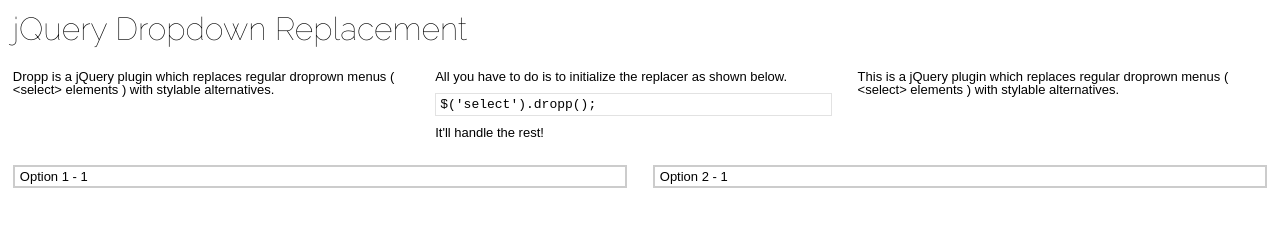
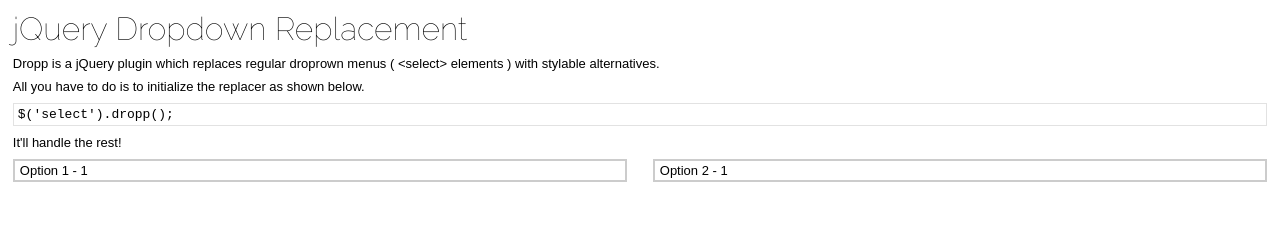
Before and after one commit to matrushka/Dropp, a plain HTML site: page index.html in a window 1280 px wide. Drawn offline with nearby package versions, Linux system fonts and the light colour scheme; a web font is replaced by a local one.

Commit message:
Tweaked sample page

```diff
--- a/index.html
+++ b/index.html
@@ -11,23 +11,24 @@
 	<script type="text/javascript" src="jquery.dropp.js"></script>
 	<style type="text/css">
 		html,body { font-family: 'Droid Sans', arial, serif; font-size:13px;}
-		h1 { font-family: 'Raleway', arial, serif; font-size:32px; font-weight:100; }
-		.cont_50 { width:48%; margin:1%; float:left; }
-		.cont_100 { width:98%; margin:1%; float:left; }
-		.cont_33 { width:31%; margin:1%; float:left; }
+		h1 { font-family: 'Raleway', arial, serif; font-size:32px; font-weight:100; margin:1% 0 1% 0;}
+		.cont_50 { width:48%; margin:0 1% 0 1%; float:left; }
+		.cont_100 { width:98%; margin:0 1% 0 1%; float:left; }
+		.cont_33 { width:31%; margin:0 1% 0 1%; float:left; }
 		/* http://sonspring.com/journal/clearing-floats */
 		.clear { clear: both; display: block; overflow: hidden; visibility: hidden; width: 0; height: 0; }
-		code {padding:4px; border: 1px solid #e2e2e2;margin:10px 0 10px 0;display:block;}
+		code {padding:4px; border: 1px solid #e2e2e2;margin:0 0 10px 0;display:block;}
+		p {margin:0 0 10px 0;}
 	</style>
 </head>
 <body>
 	<div class="cont_100">
 		<h1>jQuery Dropdown Replacement</h1>
 	</div>
-	<div class="cont_33">
-		<p>Dropp is a jQuery plugin which replaces regular droprown menus ( &lt;select&gt; elements ) with stylable alternatives.</p>
-	</div>
-	<div class="cont_33">
+	<div class="cont_100">
+		<p>
+			Dropp is a jQuery plugin which replaces regular droprown menus ( &lt;select&gt; elements ) with stylable alternatives.
+		</p>
 		<p>
 			All you have to do is to initialize the replacer as shown below.
 		</p>
@@ -37,9 +38,6 @@
 		<p>
 			It'll handle the rest!
 		</p>
-	</div>
-	<div class="cont_33">
-		<p>This is a jQuery plugin which replaces regular droprown menus ( &lt;select&gt; elements ) with stylable alternatives.</p>
 	</div>
 	<div class="clear">&nbsp;</div>
 	<div class="cont_50">
```
